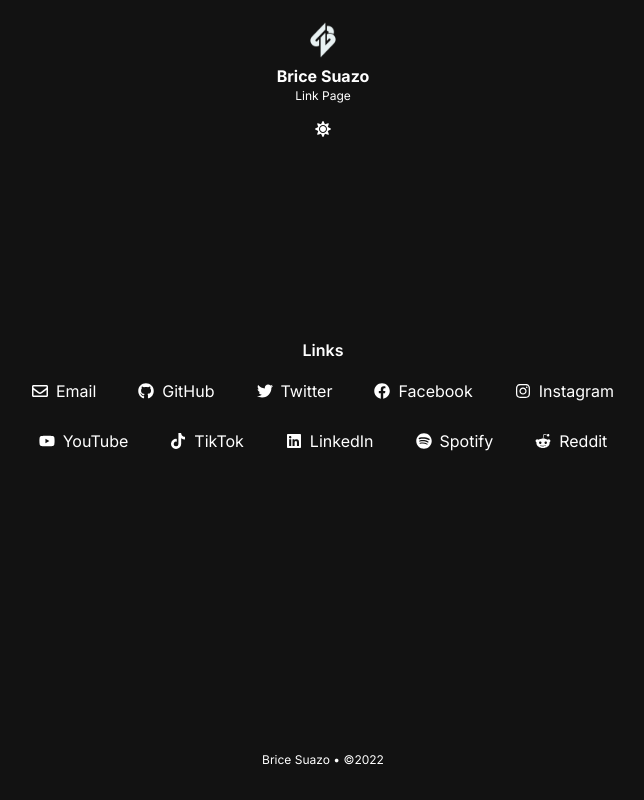
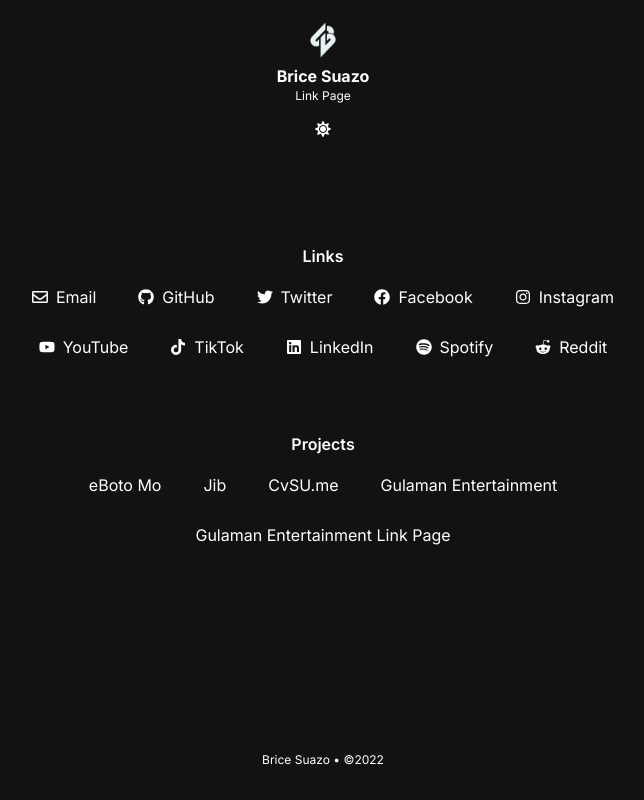
Before and after one commit to bricesuazo/link.bricesuazo.com, a Next.js app: page / in a window 1280 px wide. Shown: the whole page, without its empty margins (317-961 px from the left). Built offline with nearby package versions, Linux system fonts and the light colour scheme.

Commit message:
Add project links.

```diff
--- a/src/constants.ts
+++ b/src/constants.ts
@@ -8,7 +8,7 @@
   FaRegEnvelope,
   FaTiktok,
   FaSpotify,
-  FaRedditAlien
+  FaRedditAlien,
 } from "react-icons/fa";
 import { IconType } from "react-icons/lib";
 
@@ -91,3 +91,41 @@
     icon: FaRedditAlien,
   },
 ];
+
+export const projects: {
+  id: number;
+  name: string;
+  slug: string;
+  url: string;
+}[] = [
+  {
+    id: 0,
+    name: "eBoto Mo",
+    slug: "eboto",
+    url: "https://eboto-mo.com",
+  },
+  {
+    id: 1,
+    name: "Jib",
+    slug: "jib",
+    url: "https://jib.im",
+  },
+  {
+    id: 2,
+    name: "CvSU.me",
+    slug: "cvsu.me",
+    url: "https://cvsu.me",
+  },
+  {
+    id: 3,
+    name: "Gulaman Entertainment",
+    slug: "gulaman",
+    url: "https://gulamanentertainment.com",
+  },
+  {
+    id: 4,
+    name: "Gulaman Entertainment Link Page",
+    slug: "link.gulaman",
+    url: "https://links.gulamanentertainment.com",
+  },
+];
--- a/src/middleware.ts
+++ b/src/middleware.ts
@@ -1,14 +1,14 @@
 import { NextFetchEvent, NextRequest, NextResponse } from "next/server";
-import { links } from "./constants";
+import { links, projects } from "./constants";
 
 export function middleware(req: NextRequest, ev: NextFetchEvent) {
   const socialSlug = req.nextUrl.pathname.split("/").pop();
 
   if (socialSlug === undefined) return;
 
-  const socialFetch = links.find(
-    (link) => link.slug === socialSlug.toLocaleLowerCase()
-  );
+  const socialFetch =
+    links.find((link) => link.slug === socialSlug.toLocaleLowerCase()) ||
+    projects.find((project) => project.slug === socialSlug.toLocaleLowerCase());
 
   if (socialFetch === undefined) return;
   return NextResponse.redirect(socialFetch.url);
--- a/src/pages/index.tsx
+++ b/src/pages/index.tsx
@@ -1,11 +1,10 @@
-import { links } from "../constants";
+import { links, projects } from "../constants";
 import Link from "next/link";
 
 export default function Home() {
   return (
-    <>
-      <div className="flex h-screen flex-col items-center justify-center gap-y-2 text-base">
-        <div className="max-w-screen-sm">
+    <div className="mx-auto flex h-screen max-w-screen-sm flex-col items-center justify-center gap-y-8 py-8 text-base sm:gap-y-16">
+      <div>
         <p className="mb-2 text-center text-base font-semibold">Links</p>
         <ul className="flex flex-wrap justify-center gap-2">
           {links.map((link, index) => {
@@ -25,7 +24,24 @@
           })}
         </ul>
       </div>
+      <div>
+        <p className="mb-2 text-center text-base font-semibold">Projects</p>
+        <ul className="flex flex-wrap justify-center gap-2">
+          {projects.map((project) => {
+            return (
+              <li key={project.id}>
+                <Link
+                  href={project.url}
+                  target="_blank"
+                  className="flex w-fit items-center gap-x-2 rounded-md border border-gray-500 border-opacity-0 px-4 py-2 hover:border-opacity-100"
+                >
+                  {project.name}
+                </Link>
+              </li>
+            );
+          })}
+        </ul>
       </div>
-    </>
+    </div>
   );
 }
```
Lines whose indentation alone changed are shown as unchanged.
